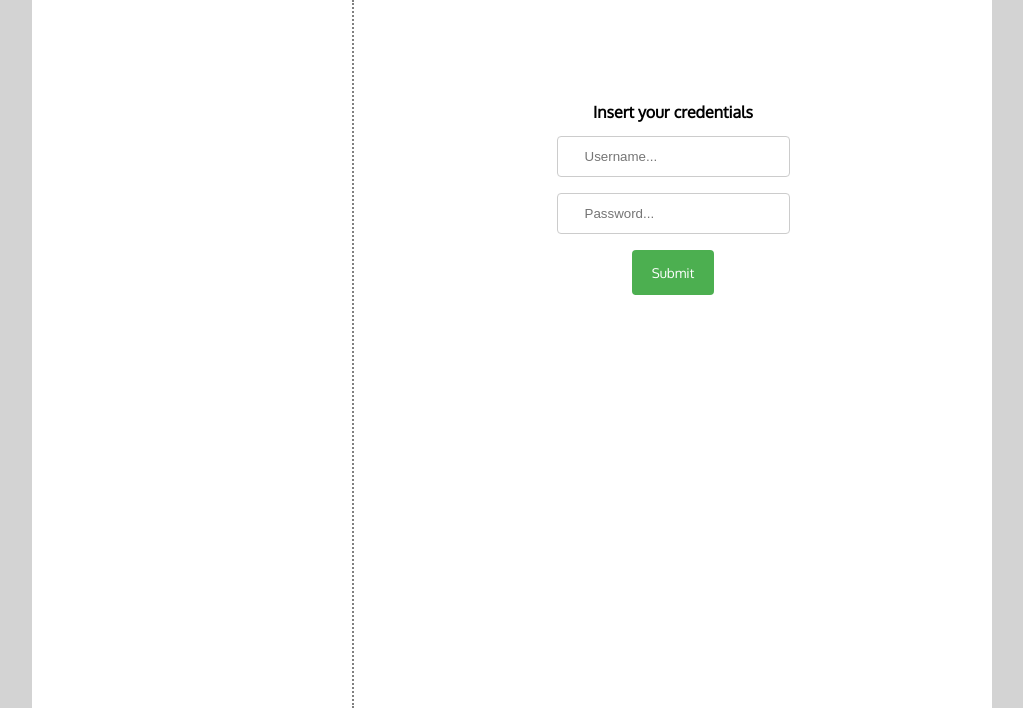
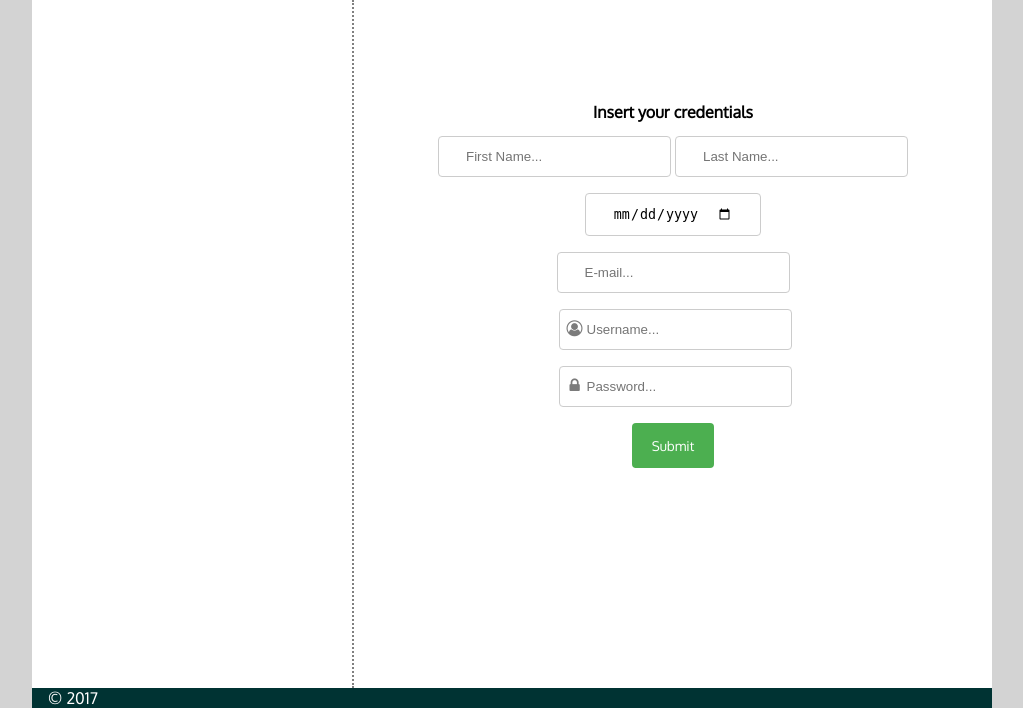
Before and after one commit to zepedrob16/FEUP-LTW, a PHP site: page /register.html in a window 1280 px wide. Shown: the part 92-800 px from the top of the page, without its empty margins (128-1151 px from the left). Run offline with PHP 8.4, Linux system fonts and the light colour scheme.

Commit message:
work in progress calm down

```diff
--- a/Project/css/style.css
+++ b/Project/css/style.css
@@ -152,7 +152,7 @@ footer {
     display: block;
 }
 
-#signIn form #username {
+#signIn form #inputVar {
     padding: 12px 27px;
     margin: 8px 0;
     display: inline-block;
@@ -167,15 +167,6 @@ footer {
     left: 12px;
     color: #7B7B7B;
     width: 0;
-}
-
-#signIn form #password {
-    padding: 12px 27px;
-    margin: 8px 0;
-    display: inline-block;
-    border: 1px solid #ccc;
-    border-radius: 4px;
-    box-sizing: border-box;
 }
 
 #signIn form #lockIcon {
--- a/Project/index.html
+++ b/Project/index.html
@@ -23,11 +23,11 @@
                     <div>Insert your credentials </div>
                     <div>
                         <i class="fa fa-user-circle-o" id="userIcon" aria-hidden="true"></i>
-                        <input type="text" name="username" id="username" placeholder="Username...">
+                        <input type="text" name="username" id="inputVar" placeholder="Username...">
                     </div>
                     <div>
                         <i class="fa fa-lock" id="lockIcon" aria-hidden="true"></i>
-                        <input type="password" name="password" id="password" placeholder="Password...">
+                        <input type="password" name="password" id="inputVar" placeholder="Password...">
                      </div>
                     <div> <input type="submit" id="submit" value="Submit"> </div>
                 </form>
--- a/Project/register.html
+++ b/Project/register.html
@@ -13,18 +13,43 @@
         <header>
             <span id="title">
                 <i class="fa fa-youtube" aria-hidden="true"></i>
-				<a href="index.html"><h1>LIST MAKER</h1></a>
+                <a href="register.html"><h1>LIST MAKER</h1></a>
             </span>
         </header>
+
         <div class="content">
             <div id="signIn">
                 <form action="sign_in.php" method="post">
                     <div>Insert your credentials </div>
-					<div> <input type="text" name="username" id="username" placeholder="Username..."> </div>
-					<div> <input type="password" name="password" id="password" placeholder="Password..."> </div>
+
+                    <div>
+                        <input type="text" name="firstName" id="inputVar" placeholder="First Name...">
+                        <input type="text" name="lastName" id="inputVar" placeholder="Last Name...">
+                    </div>
+
+                    <div>
+                        <input type="date" name="bday" id="inputVar">
+                    </div>
+
+                    <div>
+                        <input type="email" name="email" id="inputVar" placeholder="E-mail...">
+                    </div>
+
+                    <div>
+                        <i class="fa fa-user-circle-o" id="userIcon" aria-hidden="true"></i>
+                        <input type="text" name="username" id="inputVar" placeholder="Username...">
+                    </div>
+                    <div>
+                        <i class="fa fa-lock" id="lockIcon" aria-hidden="true"></i>
+                        <input type="password" name="password" id="inputVar" placeholder="Password...">
+                     </div>
                     <div> <input type="submit" id="submit" value="Submit"> </div>
                 </form>
             </div>
         </div>
+
+        <footer>
+            © 2017
+        </footer>
     </body>
 </html>
```
Lines whose indentation alone changed are shown as unchanged.
